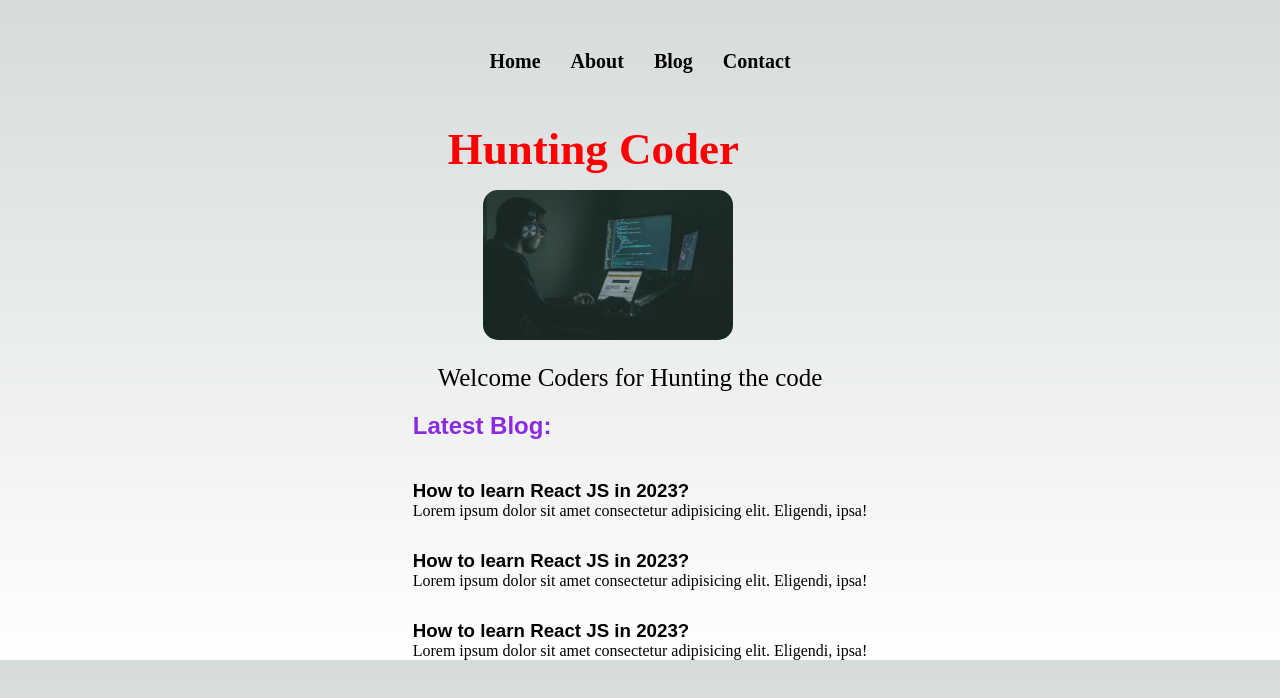
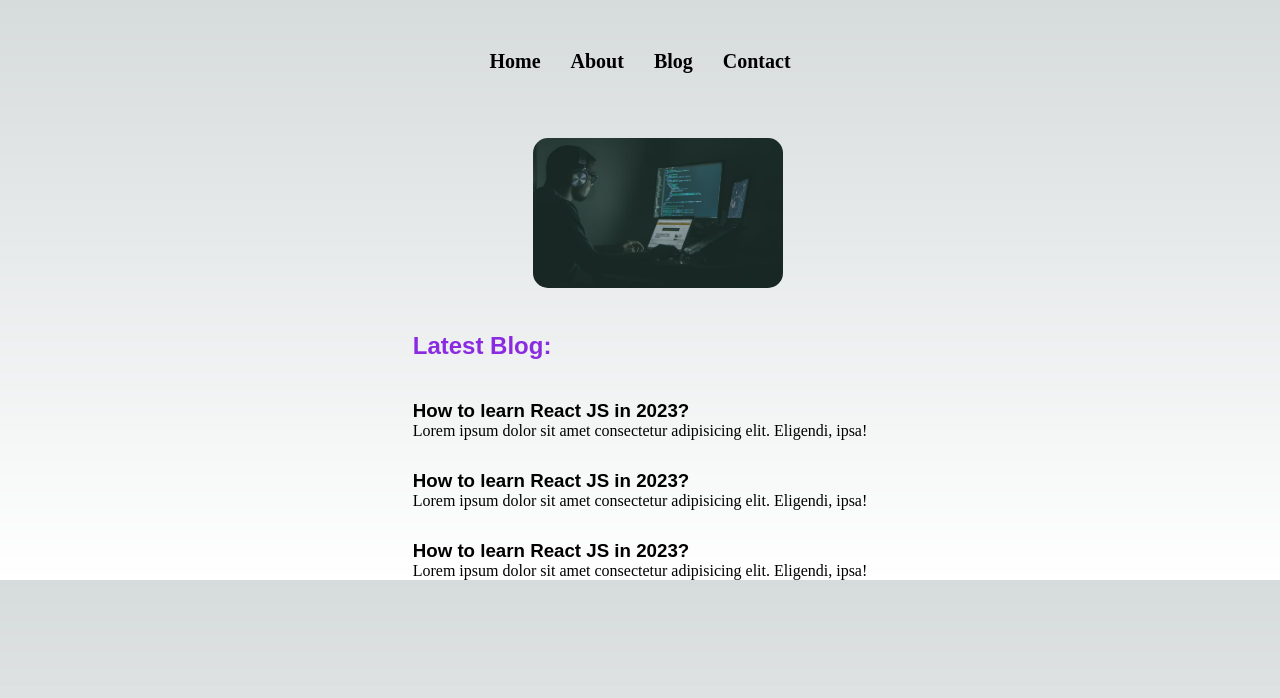
Before and after one commit to JAYMAKWANA2202/Hunting-Coder, a Next.js app in the folder hunting-coder/: page / in a window 1280 px wide. Shown: the top 698 px of the page. Built offline with nearby package versions, Linux system fonts and the light colour scheme.

Commit message:
few change

```diff
--- a/hunting-coder/pages/index.js
+++ b/hunting-coder/pages/index.js
@@ -21,11 +21,8 @@ export default function Home() {
 
       <main className={styles.main}>
         <div className={styles.center}>
-          <h1>
-            <span>Hunting Coder</span>
-          </h1>
           <img src="/home_pic.avif" alt="Hunting coder" />
-          <p>Welcome Coders for Hunting the code</p>
+          <p></p>
         </div>
 
         <div className={styles.content}>
--- a/hunting-coder/styles/Home.module.css
+++ b/hunting-coder/styles/Home.module.css
@@ -45,7 +45,7 @@
   margin-top: 15px;
   width: 250px;
   height: 150px;
-  /* border-radius: 50%; */
+  border-radius: 50%;
   margin-left: 35px;
   border-radius: 15px;
 }
```
